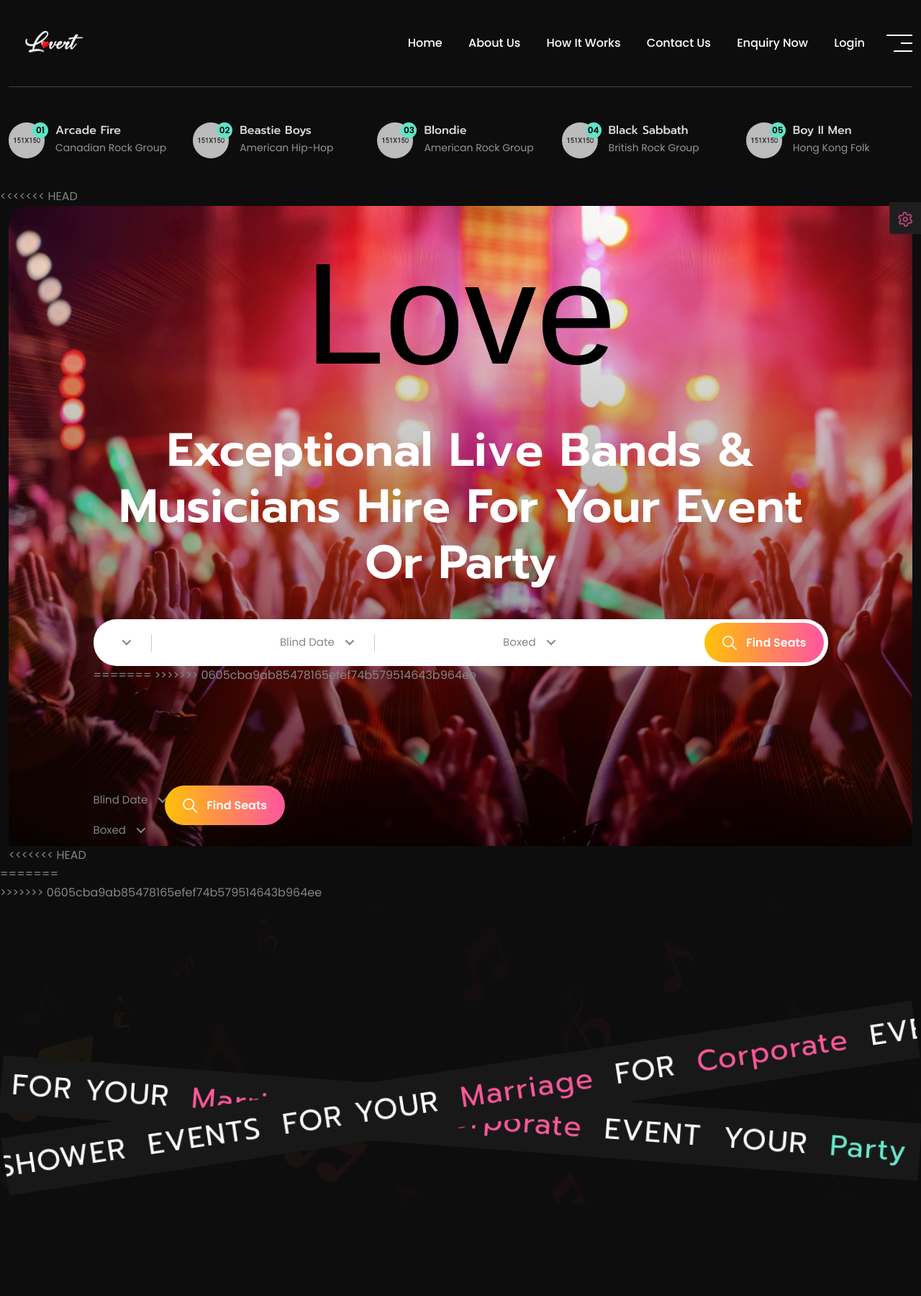
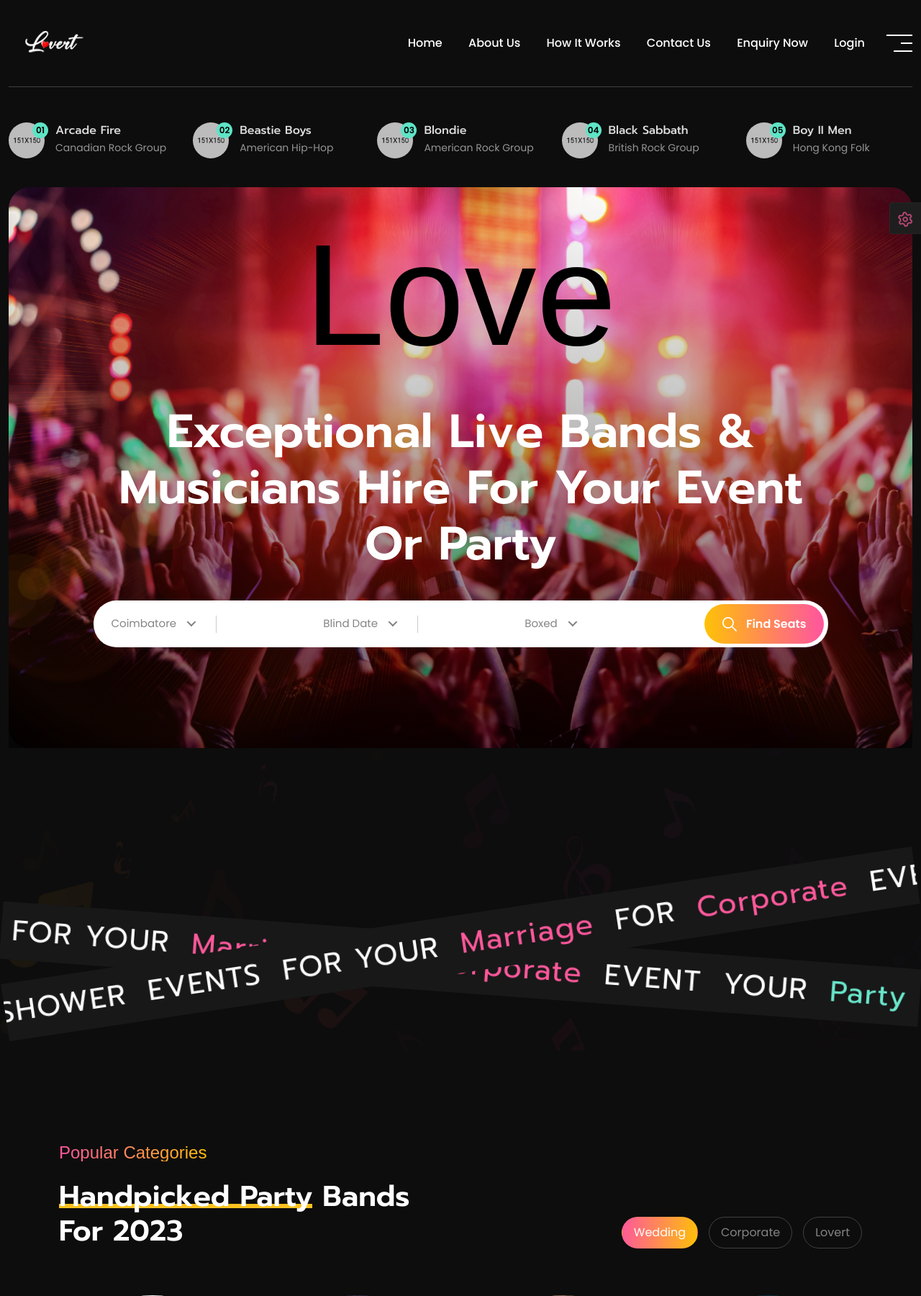
Before and after one commit to Nandha-0330/lovert.in, a Flask app: page / in a window 1280 px wide. Shown: the top 1800 px of the page at 72% size. Run offline with Flask 2, Linux system fonts and the light colour scheme; some libraries are stand-ins or nearby versions; some web fonts are replaced.

Commit message:
Update index.html

```diff
--- a/templates/index.html
+++ b/templates/index.html
@@ -24,7 +24,6 @@
     <link rel="stylesheet" href="static/app/css/main.css">
   <style>
     /* Style for the input box */
-
 .custom-date-input {
     width: 100%;
     padding: 10px;
@@ -33,14 +32,15 @@
     font-size: 16px;
     background-color: #f9f9f9;
 }
+
 /* Style for the label */
-
 .ms-input2-box label {
     display: block;
     margin-bottom: 5px;
     font-weight: bold;
     color: #333;
 }
+
   </style>
 </head>
 
@@ -106,7 +106,8 @@
                     <div class="hr-1 mt-30 mb-30 d-xl-none"></div>
                   <div class='mb-20'>
                       {% if 'user_id' in session %}
-                        <a class="font-weight-bold text-white mb-5 m-10" href="/logout">Logout</a> {% endif %}
+                      <a class="font-weight-bold text-white mb-5 m-10" href="/logout">Logout</a>
+                      {% endif %}
                   </div>
 
                     <div class="offcanvas__social">
@@ -312,33 +313,6 @@
             <!-- Brand Song Area End Here  -->
 
             <!-- Banner Area Start Here  -->
-<<<<<<< HEAD
-            <section class="ms-banner-area p-relative">
-                <a class="ms-scroll-down" href="#">SCROLL DOWN</a>
-                <div class="ms-banner-social p-absolute">
-                    <div class="ms-footer-social">
-                        <a href="https://www.instagram.com/" title="Instagram" target="_blank">IN</a>
-                        <a href="https://twitter.com/" title="Twitter" target="_blank">TW</a>
-                        <a href="https://www.facebook.com/" title="Facebook" target="_blank">FB</a>
-                    </div>
-                </div>
-                <div class="container-fluid ms-maw-1710">
-                    <div class="ms-br-30 mx-auto include__bg z-index-1 ms-overlay-1 p-relative" data-background="static/img/banner/banner-thumb-01.png">
-                        <div class="container">
-                            <div class="row justify-content-center">
-                                <div class="col-xl-11">
-                                    <div class="ms-banner__main-wrapper">
-                                        <div class="ms-banner__content text-center">
-                                            <h1 class="ms-banner__bg-title" data-background="static/img/banner/title-bg.png">
-                                                love
-                                            </h1>
-                                            <h2 class="ms-banner__title msg_title bd-title-anim">Exceptional Live Bands &amp; Musicians Hire For Your Event or Party</h2>
-                                        </div>
-                                        <div class="ms-banner__form bdFadeUp">
-                                            <form action="/" method="post" class="ms-banner__from-inner white-bg">
-                                                <div class="ms-banner__form-select ms-nice-select">
-                                                    <select name="location" required>
-=======
            <section class="ms-banner-area p-relative">
     <a class="ms-scroll-down" href="#">SCROLL DOWN</a>
     <div class="ms-banner-social p-absolute">
@@ -366,12 +340,10 @@
                                 <form action="/" method="post" class="ms-banner__from-inner white-bg">
                                     <div class="ms-banner__form-select ms-nice-select">
                                         <select name="location" required>
->>>>>>> 0605cba9ab85478165efef74b579514643b964ee
                                             <option value="" disabled>Select Location</option>
                                             <option value="Coimbatore">Coimbatore</option>
                                             <!-- Add more location options as needed -->
                                         </select>
-<<<<<<< HEAD
                                     </div>
                                     <div class="ms-banner__form-select ms-nice-select">
                                         <select name="event_package" required>
@@ -393,40 +365,13 @@
                                     </div>
                                 </form>
                             </div>
-=======
->>>>>>> 0605cba9ab85478165efef74b579514643b964ee
-                                    </div>
-                                    <div class="ms-banner__form-select ms-nice-select">
-                                        <select name="event_package" required>
-                                            <option value="" disabled>Select Event Package</option>
-                                            <option value="Blind Date">Blind Date</option>
-                                            <option value="Truth or Dare">Truth or Dare</option>
-                                            <!-- Add more event package options as needed -->
-                                        </select>
-                                    </div>
-                                    <div class="ms-banner__form-select ms-nice-select ms-border-none">
-                                        <select name="event_location" required>
-                                            <option value="" disabled>Select Event Location</option>
-                                            <option value="Boxed">Boxed</option>
-                                            <!-- Add more event location options as needed -->
-                                        </select>
-                                    </div>
-                                    <div class="banner__form-button">
-                                        <button class="input__btn" type="submit"><i class="flaticon-loupe"></i> Find Seats</button>
-                                    </div>
-                                </form>
-                            </div>
-                        </div>
-                    </div>
-                </div>
-<<<<<<< HEAD
+                        </div>
+                    </div>
+                </div>
+            </div>
+        </div>
+    </div>
 </section>
-=======
-            </div>
-        </div>
-    </div>
-</section>
->>>>>>> 0605cba9ab85478165efef74b579514643b964ee
 
             <!-- Banner Area End Here  -->
 
@@ -2307,9 +2252,9 @@
     <script src="static/app/js/settings.js"></script>
     <script src="static/app/js/main.js"></script>
    <script>
-        document.addEventListener("DOMContentLoaded", function() {
+     document.addEventListener("DOMContentLoaded", function () {
         const selectElements = document.querySelectorAll("select");
-            selectElements.forEach(function(select) {
+        selectElements.forEach(function (select) {
             new NiceSelect(select);
         });
     });
```
Lines whose indentation alone changed are shown as unchanged.
